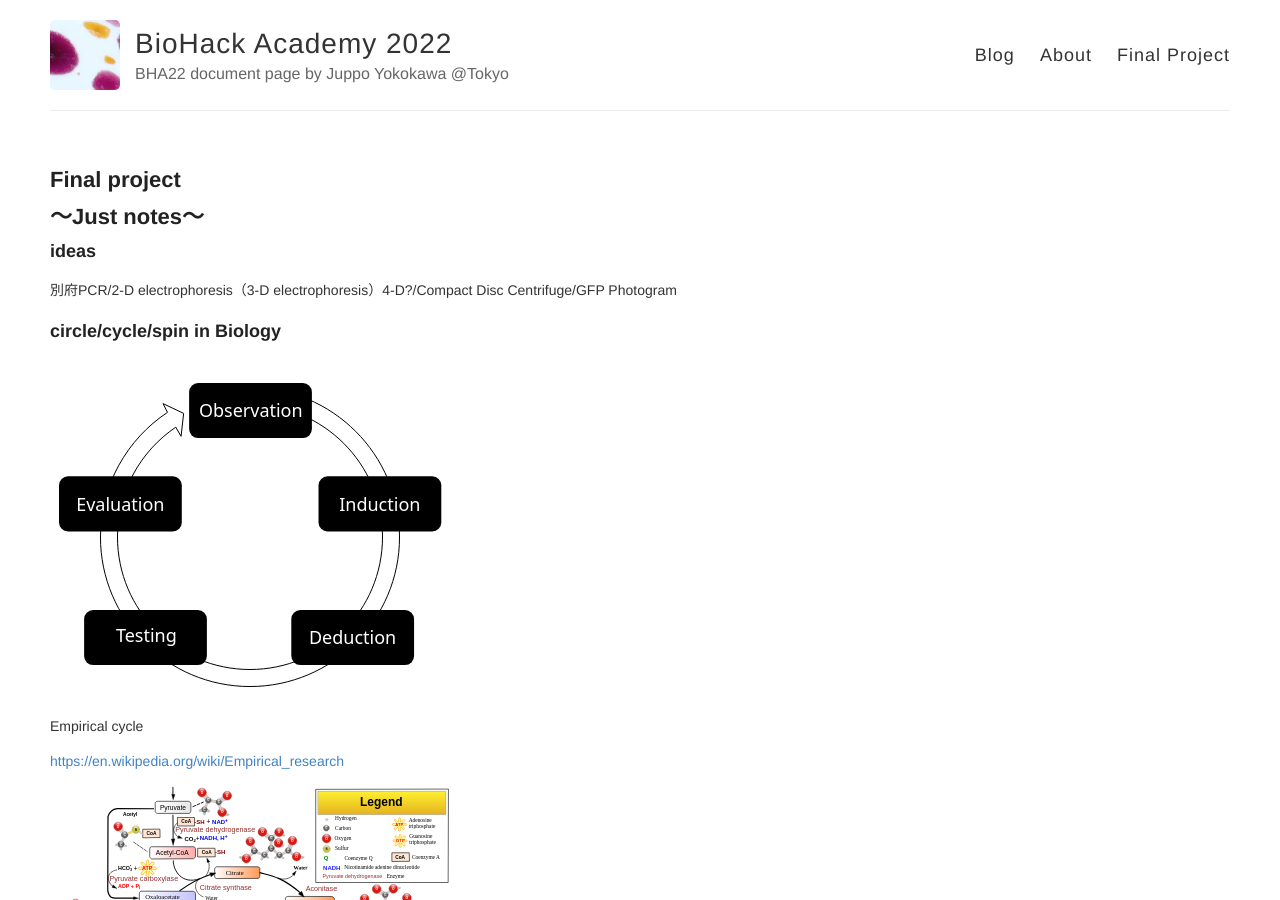
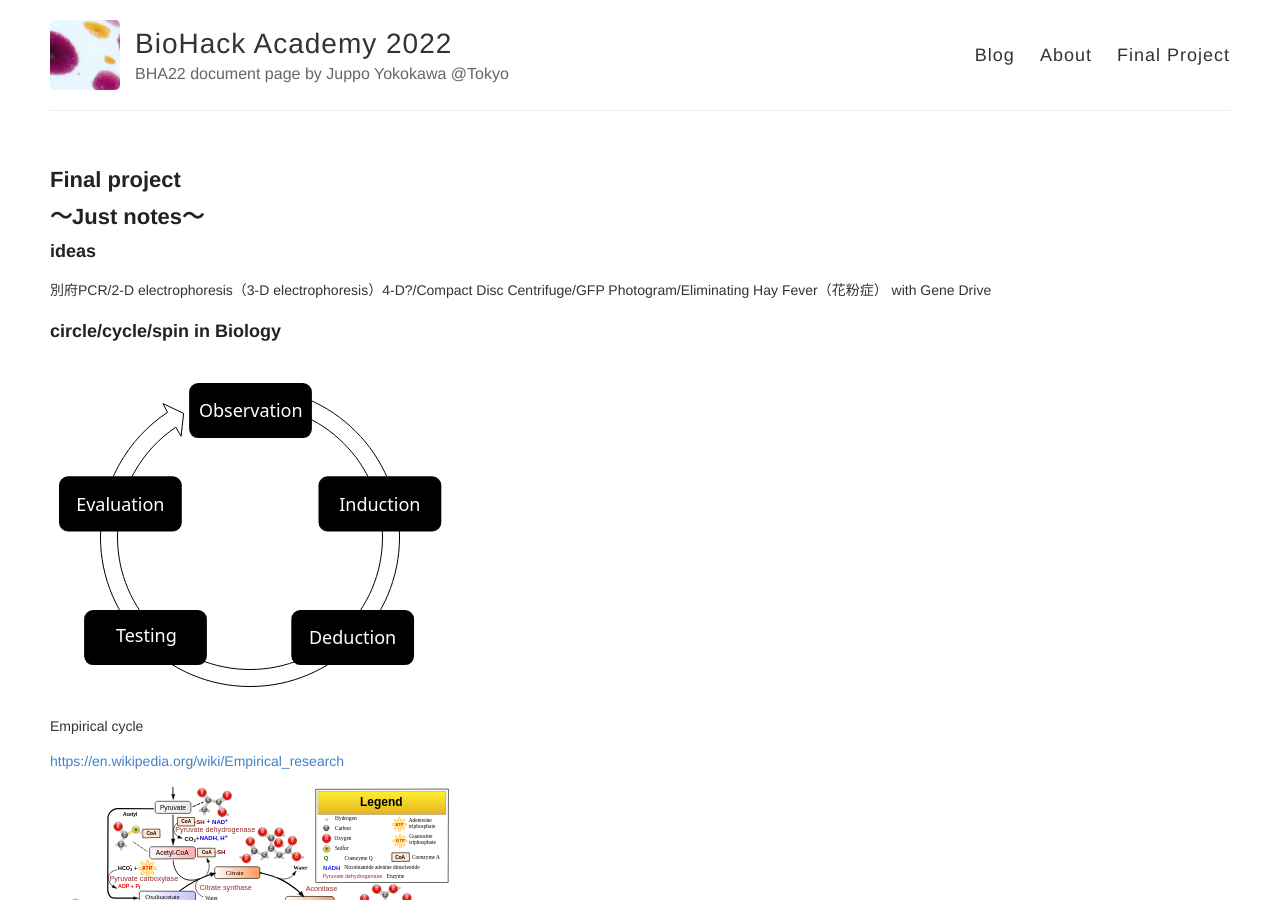
Before and after one commit to juppoyokokawa/bha22, a Jekyll site: the page built from finalproject.md, in a window 1280 px wide and 900 px high. Built offline with Jekyll 4.4.1, drawn with Linux system fonts in a browser that asks for light colours.

Commit message:
[update]

```diff
--- a/finalproject.md
+++ b/finalproject.md
@@ -5,7 +5,7 @@ permalink: /final/
 ---
 # 〜Just notes〜
 ## ideas
-別府PCR/2-D electrophoresis（3-D electrophoresis）4-D?/Compact Disc Centrifuge/GFP Photogram
+別府PCR/2-D electrophoresis（3-D electrophoresis）4-D?/Compact Disc Centrifuge/GFP Photogram/Eliminating Hay Fever（花粉症） with Gene Drive
 
 ## circle/cycle/spin in Biology
 
```
Also changed, not shown: _posts/2022-03-09-week2sum.md (+0 -2 lines).
